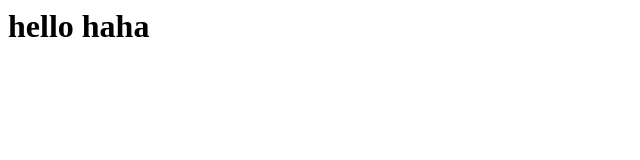
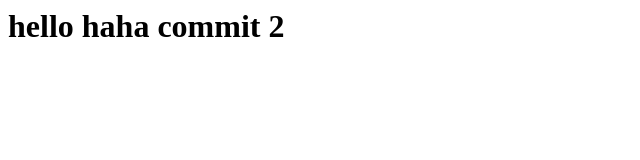
Before and after one commit to LonelyOwl0/prepare1, a plain HTML site: page index.html in a window 1280 px wide. Shown: the whole page, without its empty margins (0-640 px from the left). Drawn offline with Linux system fonts and the light colour scheme.

Commit message:
second commit

```diff
--- a/index.html
+++ b/index.html
@@ -1 +1 @@
-<h1>hello haha </h1>
+<h1>hello haha commit 2 </h1>
```
